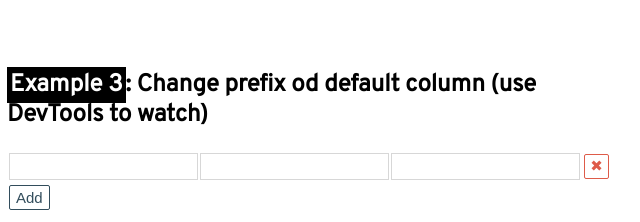
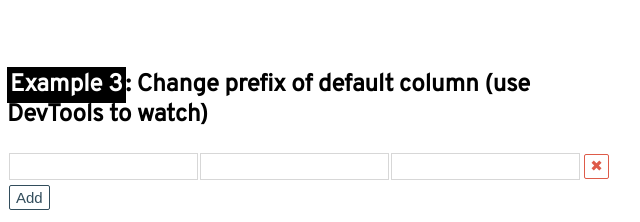
Before and after one commit to piecioshka/simple-data-table, a website: page demo/index.html in a window 1280 px wide. Shown: the part 729-951 px from the top of the page, 323-963 px from the left. Drawn offline with Linux system fonts and the light colour scheme; a web font is replaced by a local one.

Commit message:
Typo fix (#1)

```diff
--- a/demo/index.html
+++ b/demo/index.html
@@ -59,7 +59,7 @@ d.render();
 </section>
 
 <section>
-    <h2><em>Example 3</em>: Change prefix od default column (use DevTools to watch)</h2>
+    <h2><em>Example 3</em>: Change prefix of default column (use DevTools to watch)</h2>
     <div id="example-3"></div>
     <script>
         (function () {
```
